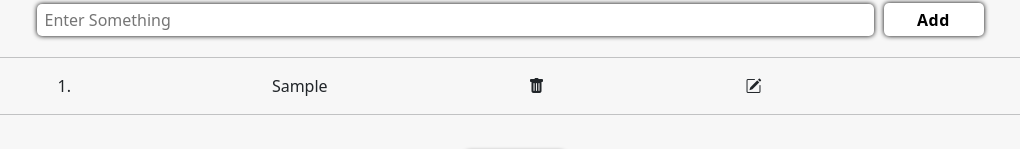
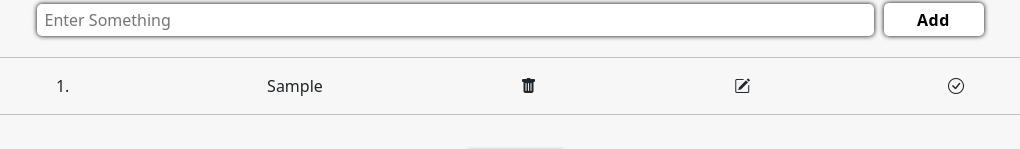
Before and after one commit to Sadaan-Siddique/React-6th-assignment, a React (Create React App) app: page / in a window 1280 px wide. Both pictures are taken after typing "Sample" into the empty fields and a click on the button "Add". Shown: the part 139-288 px from the top of the page, without its empty margins (130-1150 px from the left). Built offline with nearby package versions, Linux system fonts and the light colour scheme.

Commit message:
CHeck btn

```diff
--- a/src/components/Todo.jsx
+++ b/src/components/Todo.jsx
@@ -2,38 +2,25 @@ import React, { useState, useRef } from 'react'
 
 function Todo() {
     const [arr, setArr] = useState([]);
-    const [editValue, setEditValue] = useState('')
-    // const [checkValue, setCheckValue] = useState('');
-    // const [newCheck, setNewCheck] = useState('');
+    const [editValue, setEditValue] = useState('');
     const [editCheck, setEditCheck] = useState(false);
-    // const [strikeCheck, setStrikeCheck] = useState(false);
     const [deleteBtn, setDeleteBtn] = useState(false);
+
+    const [checked, setChecked] = useState([]);
+
     const inptValue = useRef();
-    const btnfunc = () => {
-        if (inptValue.current.value === '') {
-            alert('Please Write something')
-        } else {
-        setDeleteBtn(true);
-            if (editCheck) {
-                arr[editValue] = inptValue.current.value;
-                setArr(arr)
-                setEditCheck(false)
-                inptValue.current.value = '';
-            } else {
-                setArr([...arr, inptValue.current.value])
-                console.log(arr)
-                inptValue.current.value = '';
 
-            }
-
-        }
-    }
+    const addItem = (text) => {
+        setArr([...arr, text]);
+        setChecked([...checked, false]);
+    };
 
     const deletefunc = (index) => {
         let newArr = [...arr]
         newArr.splice(index, 1)
         console.log(newArr)
         setArr(newArr)
+        // setDeleteBtn(false);
     }
 
     const editfunc = (index) => {
@@ -42,22 +29,34 @@ function Todo() {
         setEditCheck(true)
     }
 
-    // const checkfunc = (item, index) => {
-    //     setStrikeCheck(true)
-    //     setCheckValue(item);
-    //     let tempCheck = checkValue;
-    //     tempCheck.strike();
-    //     setNewCheck(tempCheck)
-    //     console.log(newCheck);
-    //     // newCheck.strike();
-    //     setStrikeCheck(false)
-
-    // }
+    const toggleChecked = (index) => {
+        const newChecked = [...checked];
+        newChecked[index] = !newChecked[index];
+        setChecked(newChecked);
+    };
 
     const deleteAllFunc = () => {
         setArr([]);
         setDeleteBtn(false);
     }
+
+    const btnfunc = () => {
+        if (inptValue.current.value === '') {
+            alert('Please Write something')
+        } else {
+            setDeleteBtn(true);
+            if (editCheck) {
+                arr[editValue] = inptValue.current.value;
+                setArr(arr)
+                setEditCheck(false)
+                inptValue.current.value = '';
+            } else {
+                addItem(inptValue.current.value)
+                inptValue.current.value = '';
+            }
+        }
+    }
+
     return (
         <>
             <h1 className='text-center mt-5'>Todo List</h1>
@@ -69,23 +68,27 @@ function Todo() {
                         arr.map((item, index) => {
                             return (
                                 <>
-                                <hr />
+                                    <hr />
                                     <li key={index}>
                                         <span>{index + 1}. </span>
-                                        {item}
-                                        {/* {strikeCheck ?
-                                            (newCheck) :
-                                            (item)
-                                        } */}
+                                        <span
+                                            style={{
+                                                textDecoration: checked[index] ? "line-through" : "none"
+                                            }}
+                                        >
+                                            {item}
+                                        </span>
+
                                         <i
                                             onClick={() => { deletefunc(index) }} class="bi bi-trash-fill">
                                         </i>
                                         <i
                                             onClick={() => { editfunc(index) }} class="bi bi-pencil-square">
                                         </i>
-                                        {/* <i
-                                            onClick={() => { checkfunc(item, index) }} class="bi bi-check-circle">
-                                        </i> */}
+                                        <i
+                                            checked={checked[index]}
+                                            onClick={() => toggleChecked(index)} class="bi bi-check-circle">
+                                        </i>
                                     </li>
                                     <hr />
                                 </>
@@ -93,7 +96,7 @@ function Todo() {
                         })
                     }
                 </ul>
-                { deleteBtn ?
+                {deleteBtn ?
                     <button className='mb-3' onClick={deleteAllFunc}>Delete All</button> :
                     ''
                 }
@@ -101,6 +104,4 @@ function Todo() {
         </>
     )
 }
-
-
 export default Todo
```
